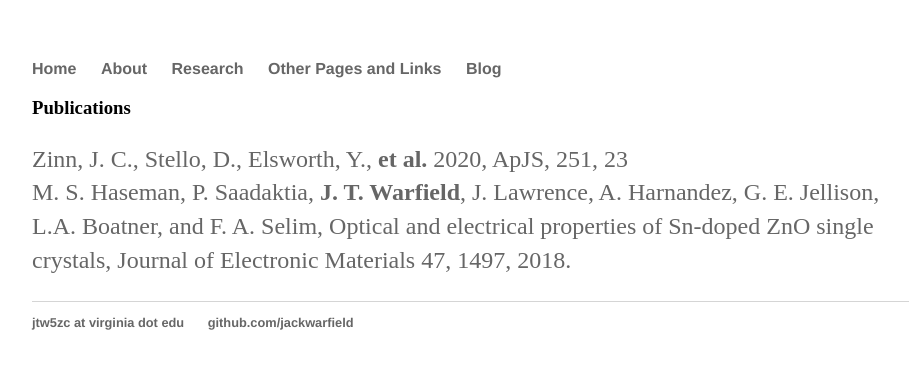
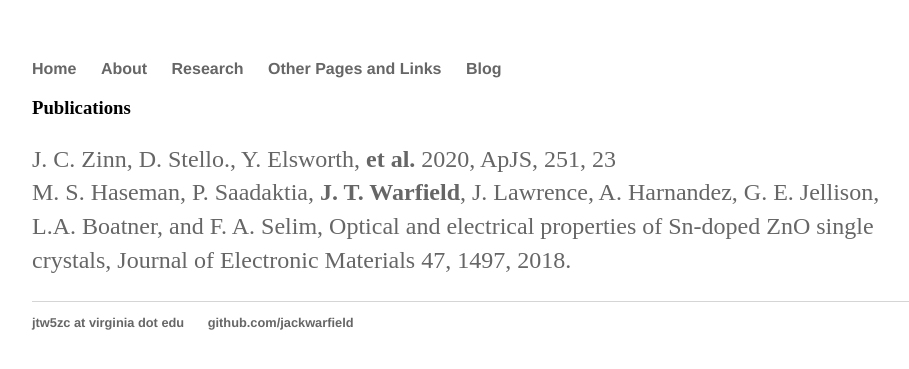
Before and after one commit to jackwarfield/jackwarfield.github.io, a Jekyll site: the page built from research/index.html, in a window 1280 px wide. Shown: the top 369 px of the page, without its empty margins (160-1069 px from the left). Built offline with Jekyll 4.4.1, drawn with Linux system fonts in a browser that asks for light colours.

Commit message:
formatting

```diff
--- a/research/index.html
+++ b/research/index.html
@@ -5,7 +5,7 @@
 <div class="blurb">
 	<h3>Publications</h3>
 	<p>
-	<a href='https://iopscience.iop.org/article/10.3847/1538-4365/abbee3/pdf'>Zinn, J. C., Stello, D., Elsworth, Y., <b>et al.</b> 2020, ApJS, 251, 23</a><br>
+	<a href='https://iopscience.iop.org/article/10.3847/1538-4365/abbee3/pdf'>J. C. Zinn, D. Stello., Y. Elsworth, <b>et al.</b> 2020, ApJS, 251, 23</a><br>
 	<a href='https://link.springer.com/article/10.1007%2Fs11664-017-5942-6'>M. S. Haseman, P. Saadaktia, <b>J. T. Warfield</b>, J. Lawrence, A. Harnandez, G. E. Jellison, L.A. Boatner, and F. A. Selim, Optical and electrical properties of Sn-doped ZnO single crystals, Journal of Electronic Materials 47, 1497, 2018.</a>
 	</p>
 </div><!-- /.blurb -->
```
